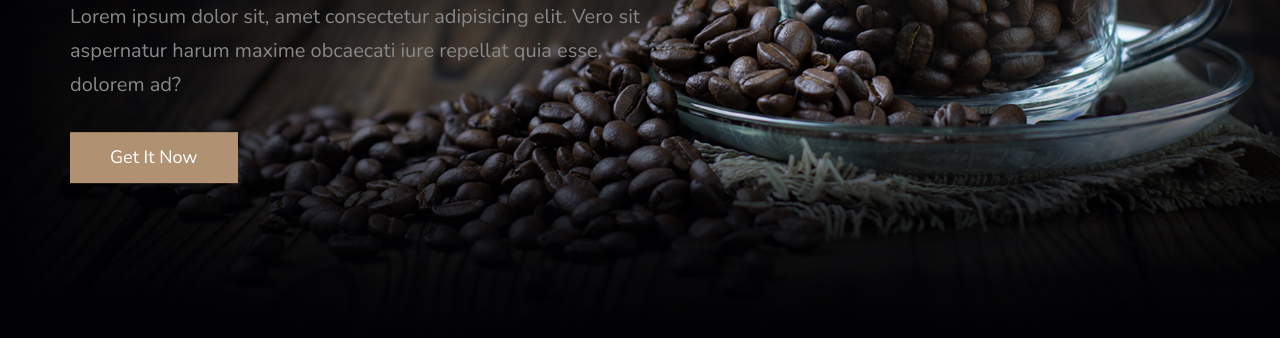
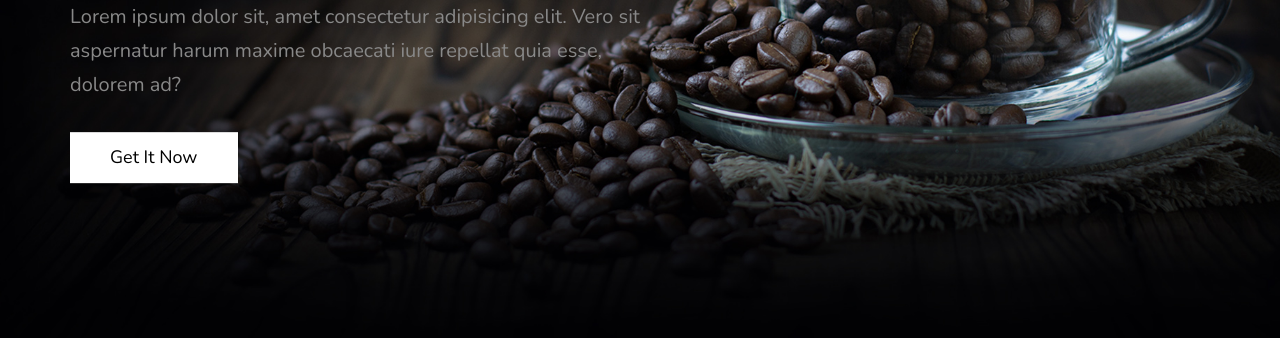
Before and after one commit to giovani-FrontEnd/cooffe-website, a plain HTML site: page index.html in a window 1280 px wide. Shown: the part 462-800 px from the top of the page. Drawn offline with nearby package versions, Linux system fonts and the light colour scheme.

Commit message:
second commit

```diff
--- a/css/style.css
+++ b/css/style.css
@@ -181,8 +181,8 @@ header .icon-header i:hover{
     margin: 30px 0;
 }
 .landing button{
-    background-color: var(--main-color);
-    color: #fff;
+    background-color: #fff;
+    color: #000;
     padding: 15px 40px;
     border: none;
     font-size: 18px;
```
